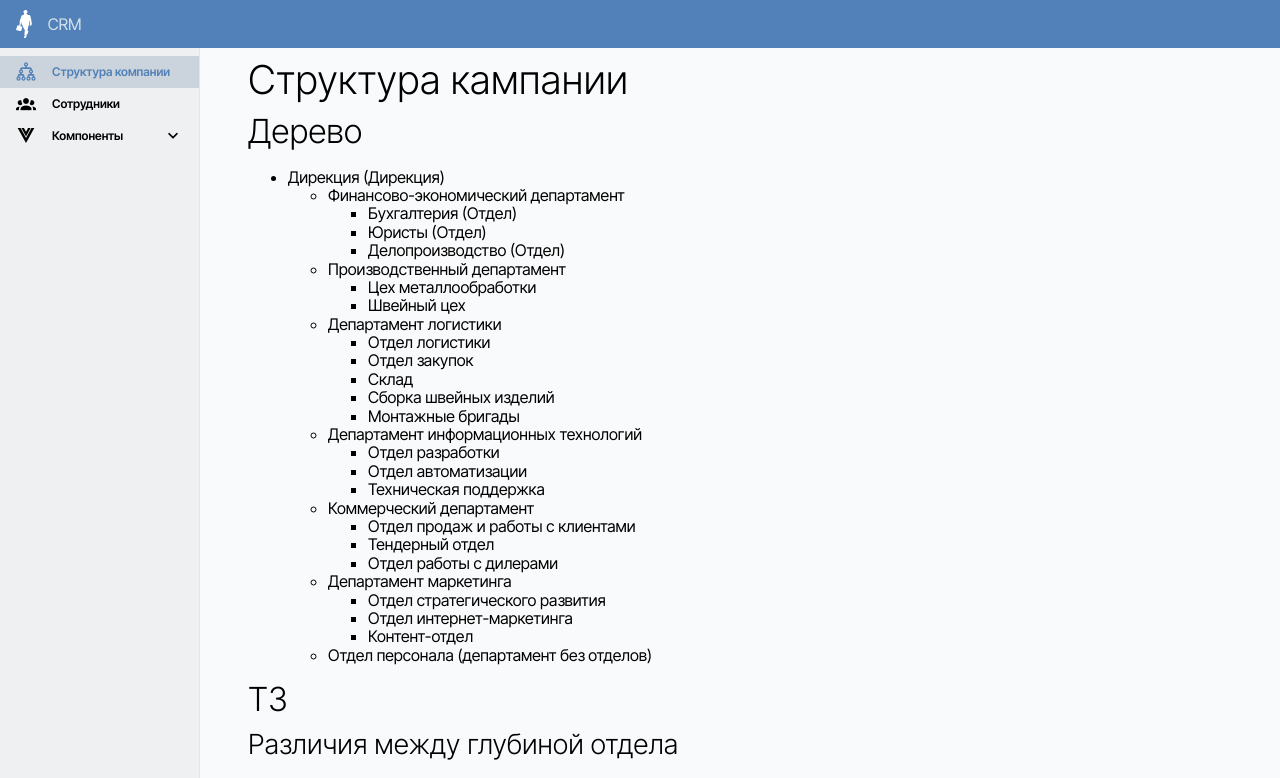
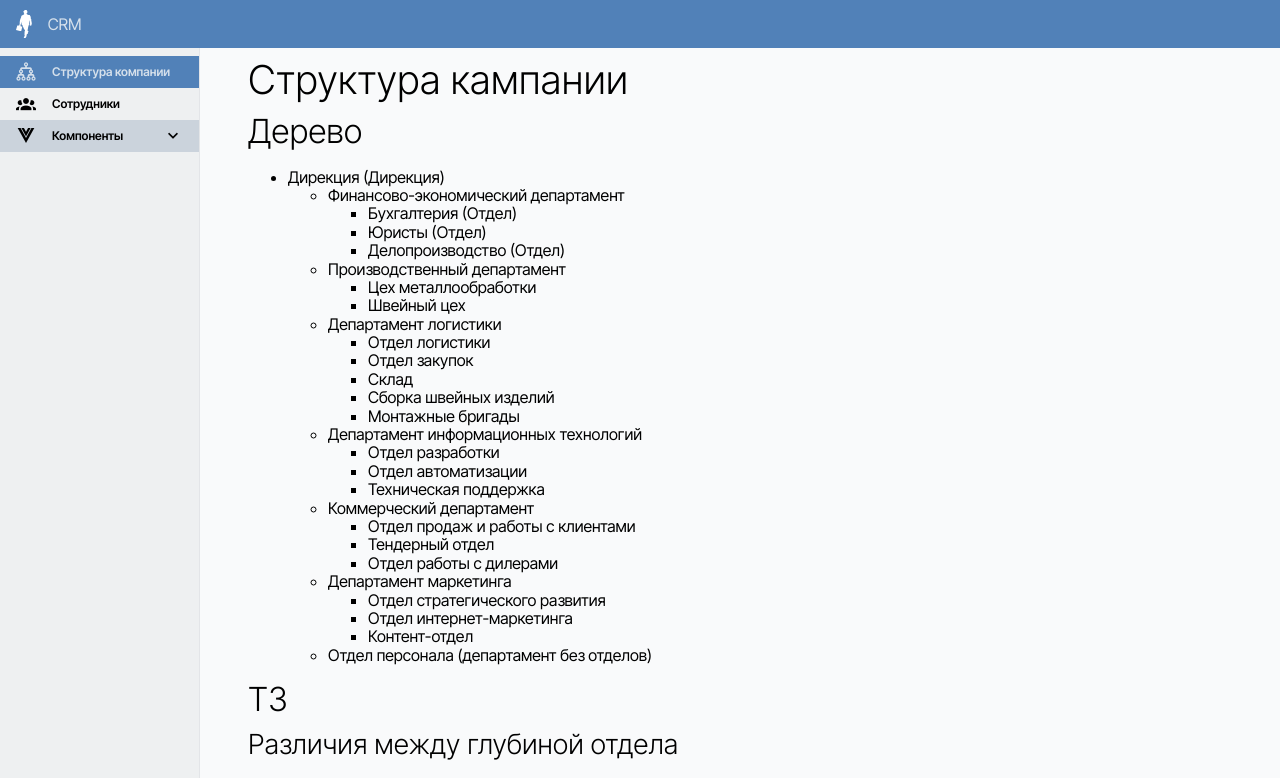
Before and after one commit to hardmagnett/big-company, a Vue app: page / in a window 1280 px wide. Shown: the top 778 px of the page. Built offline with nearby package versions, Linux system fonts and the light colour scheme.

Commit message:
Подсветка родителя 01

```diff
--- a/src/a-library/components/layout/AMainMenu/AMainMenuItem.vue
+++ b/src/a-library/components/layout/AMainMenu/AMainMenuItem.vue
@@ -32,6 +32,10 @@ const hasChildren = computed(()=>{
   return props.menuItem.children?.length
 })
 
+const isOneOfDescendantRouteActive = computed(()=>{
+  return false
+})
+
 onMounted(() => {
   rootNode.value.style.setProperty(`--paddingByDeep`, `${paddingLeft.value}px`);
 })
@@ -60,6 +64,7 @@ onMounted(() => {
     </RouterLink>
     <a
       class="main-menu-item__link"
+      :class="{'main-menu-item__link--descendant-active': !isOneOfDescendantRouteActive}"
       v-if="hasChildren"
       @click="isClosed = !isClosed"
     >
@@ -93,7 +98,11 @@ onMounted(() => {
 <style scoped lang="scss">
 .main-menu-item {
   --paddingByDeep: 0;
-  --accentedColor: var(--clrBgBlueAccent);
+  //--accentedColorLess: var(--clrFillBlueSmall);
+  //--accentedColor: var(--clrBgBlueAccent);
+
+  --accentedColorLess: var(--clrBgBlueAccent);
+  --accentedColor: var(--clrFillBlueSmall);
   .header-menu__link--active {
 
   }
@@ -126,12 +135,18 @@ onMounted(() => {
     .main-menu-item__closing-indicator {}
 
     &:hover {
-      background-color: var(--accentedColor)
+      background-color: var(--accentedColor);
+      //background-color: var(--clrFillBlueAccent);
+      color: var(--clrFontBlueLight);
     }
 
     &.main-menu-item__link--active {
       background-color: var(--accentedColor);
-      color: var(--clrFillBlueSmall);
+      //color: var(--clrFillBlueSmall);
+      color: var(--clrFontBlueLight);
+    }
+    &.main-menu-item__link--descendant-active {
+      background-color: var(--accentedColorLess);
     }
     .main-menu-item__menu-icon {
       margin-right: var(--gap);
```
